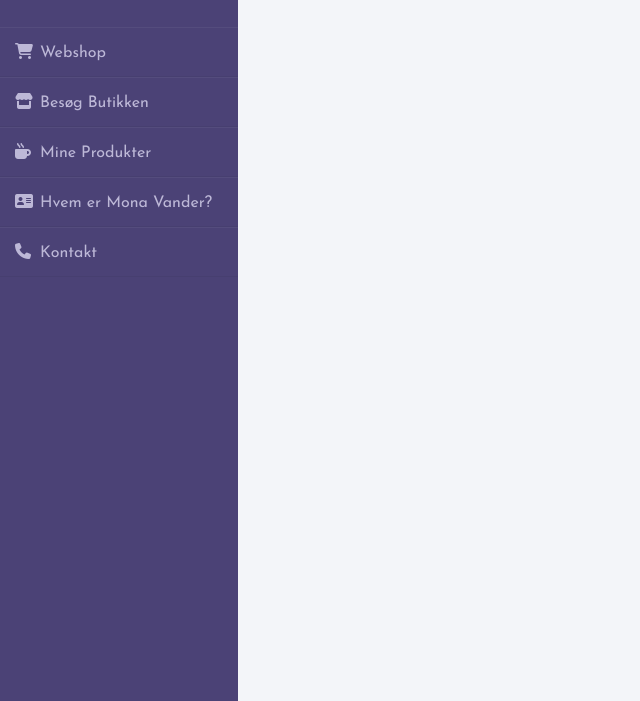
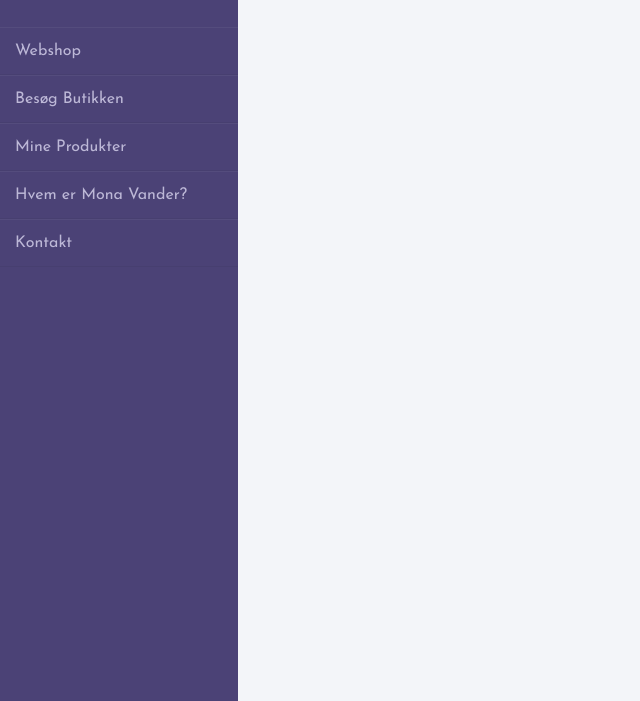
Before and after one commit to idabille/MONA-VANDER, a plain HTML site: page webshop.html in a window 1280 px wide. Shown: the part 49-750 px from the top of the page, without its empty margins (0-640 px from the left). Drawn offline with Linux system fonts and the light colour scheme.

Commit message:
Update webshop.html

```diff
--- a/webshop.html
+++ b/webshop.html
@@ -3,7 +3,7 @@
 <head>
 	<meta charset="UTF-8">
 	<title>webshop underside</title>
-	<link rel="stylesheet" href="style.css">
+	<link rel="stylesheet" href="underside.css">
 	<script src="https://kit.fontawesome.com/b99e675b6e.js"></script>
 </head>
 <body>
@@ -12,11 +12,11 @@
     <div class="sidebar">
         <img src="hvidlogo.png" alt="Mona Vanders Logo">
         <ul>
-            <li><a href="#"><i class="fas fa-shopping-cart"></i>Webshop</a></li>
-            <li><a href="#"><i class="fas fa-store"></i>Besøg Butikken</a></li>
-			<li><a href="#"><i class="fas fa-mug-hot"></i>Mine Produkter</a></li>
-            <li><a href="#"><i class="fas fa-address-card"></i>Hvem er Mona Vander?</a></li>
-            <li><a href="#"><i class="fas fa-phone"></i>Kontakt</a></li>
+            <li><a href="#"><i class="webshop"></i>Webshop</a></li>
+            <li><a href="#"><i class="butik"></i>Besøg Butikken</a></li>
+			<li><a href="#"><i class="produkter"></i>Mine Produkter</a></li>
+            <li><a href="#"><i class="hvem"></i>Hvem er Mona Vander?</a></li>
+            <li><a href="#"><i class="kontakt"></i>Kontakt</a></li>
         </ul>
         <div class="social_media">
           <a href="#"><i class="fab fa-facebook-f"></i></a>
```
